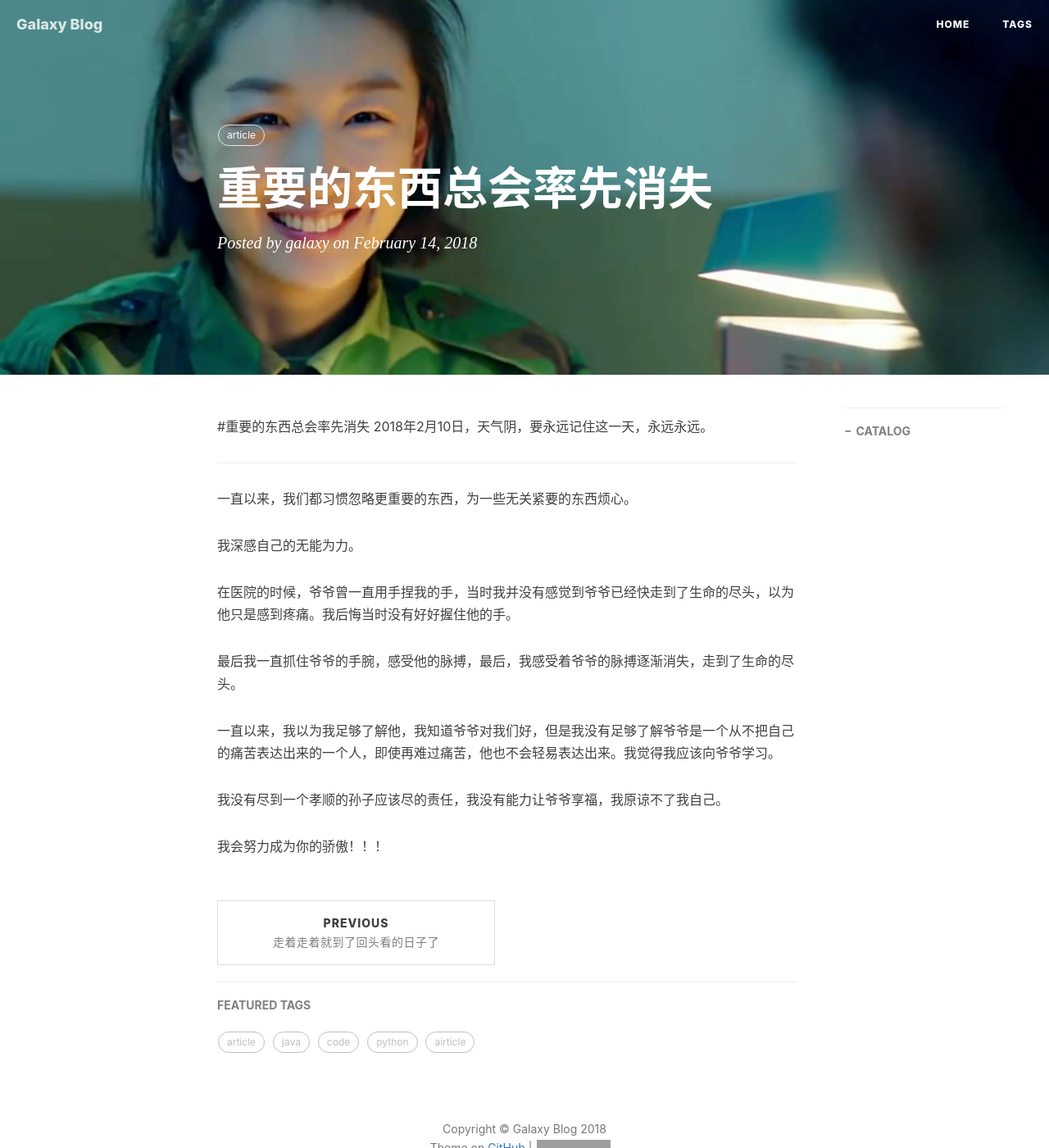
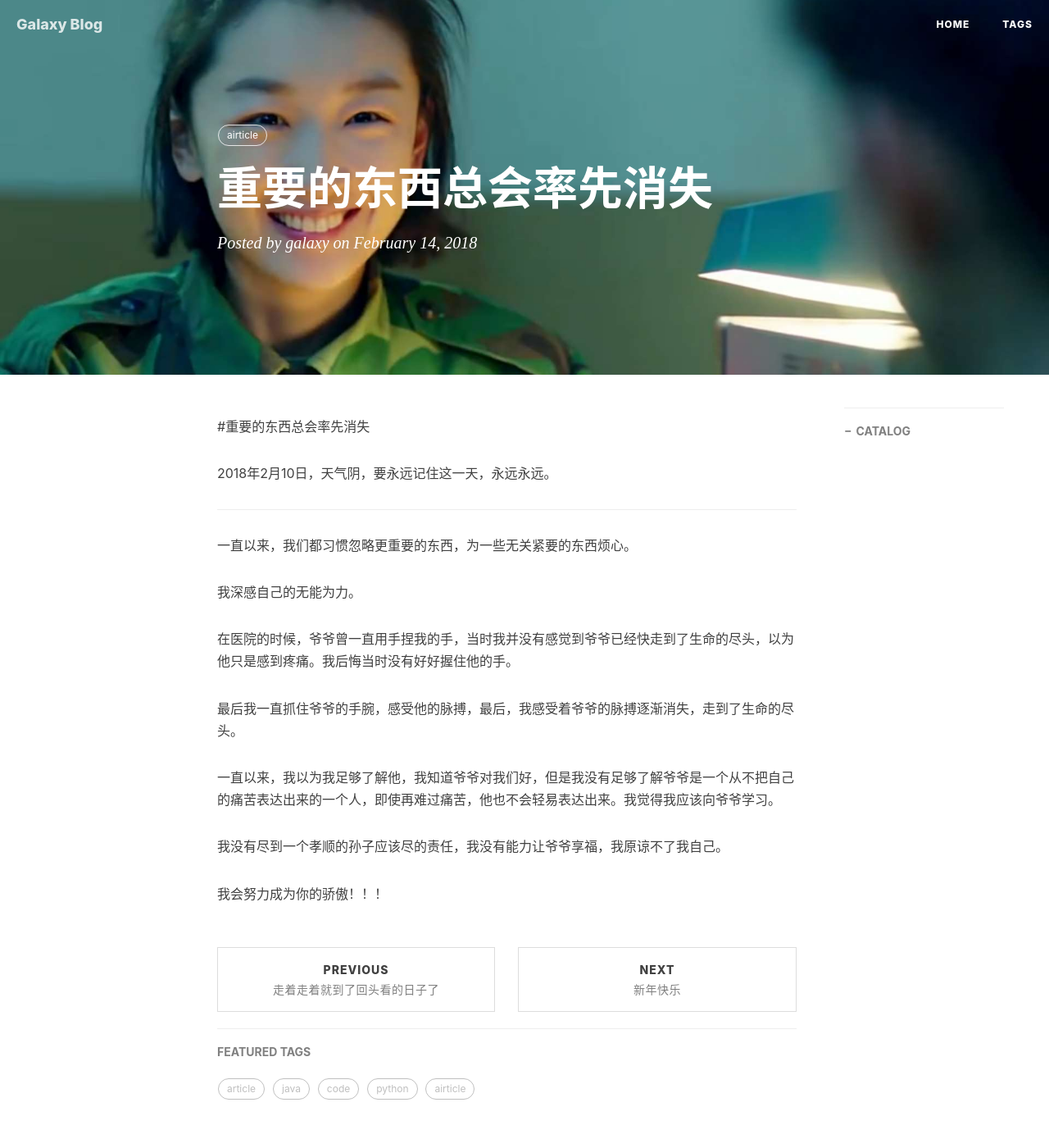
Before and after one commit to tjcrt/tjcrt.github.io, a Jekyll site: the page built from _posts/2018-02-14-重要的东西总会率先消失.md, in a window 1280 px wide and 1400 px high. Shown: the whole window at 82% size. Built offline with Jekyll 4.4.1, drawn with Linux system fonts in a browser that asks for light colours; nearby versions of some CDN libraries; comment, search, counter and statistics services are not loaded; grey boxes are pictures that could not be loaded.

```diff
--- a/_posts/2018-02-14-重要的东西总会率先消失.md
+++ b/_posts/2018-02-14-重要的东西总会率先消失.md
@@ -3,10 +3,11 @@ layout: post
 author: galaxy
 catalog: true
 tags:
-    - article
+    - airticle
 ---
 
 #重要的东西总会率先消失
+
 2018年2月10日，天气阴，要永远记住这一天，永远永远。
 
 ---
```
Also changed, not shown: _posts/2018-02-02-走着走着就到了回头看的日子了.md (+1 -0 lines), _posts/2018-02-16-新年快乐.md (added, +16 -0 lines).
